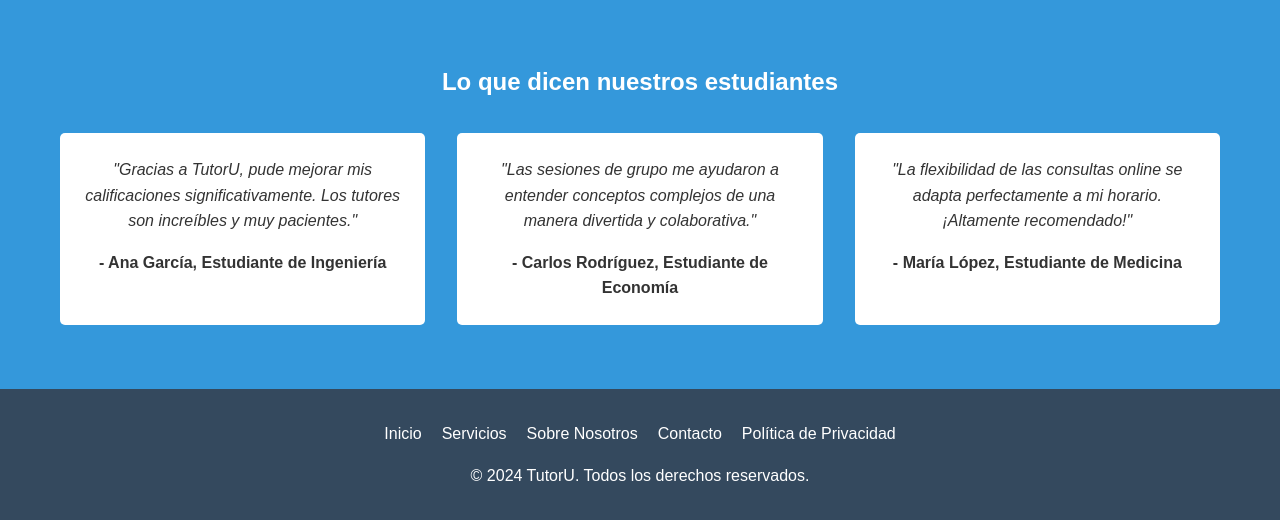
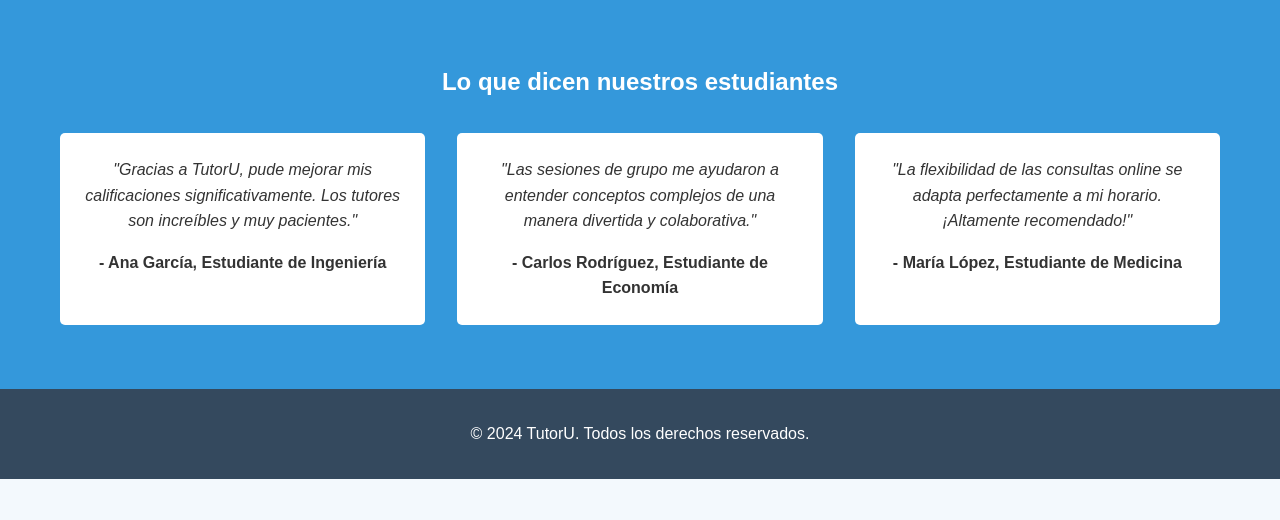
Before and after one commit to Zanyllect58/usta_tutoriales, a Flask app: page / in a window 1280 px wide. Shown: the part 800-1320 px from the top of the page. After the commit the page ends 1279 px from the top, so only its background shows below. Run offline with Flask 3, Linux system fonts and the light colour scheme.

Commit message:
CORRECIONES

```diff
--- a/templates/components/base_principal.html
+++ b/templates/components/base_principal.html
@@ -26,13 +26,7 @@
     <!-- Incluir el footer -->
     <footer>
         <div class="footer-container">
-            <ul class="footer-links">
-                <li><a href="#inicio">Inicio</a></li>
-                <li><a href="#servicios">Servicios</a></li>
-                <li><a href="#sobre-nosotros">Sobre Nosotros</a></li>
-                <li><a href="#contacto">Contacto</a></li>
-                <li><a href="#privacidad">Política de Privacidad</a></li>
-            </ul>
+
             <p>&copy; 2024 TutorU. Todos los derechos reservados.</p>
         </div>
     </footer>
--- a/templates/usuario/dashboard_usuarios.html
+++ b/templates/usuario/dashboard_usuarios.html
@@ -134,7 +134,7 @@
                 <div class="user-info">
                     <img src="https://via.placeholder.com/40" alt="Foto de perfil">
                     <span>Bienvenido, {{ session.get('user_name', 'Invitado') }}</span>
-                    <a href="{{ url_for('logout') }}" class="logout-btn">Cerrar sesión</a>
+                    <a href="{{ url_for('inicio') }}" class="logout-btn">Cerrar sesión</a>
                 </div>
             </div>
         </div>
```
